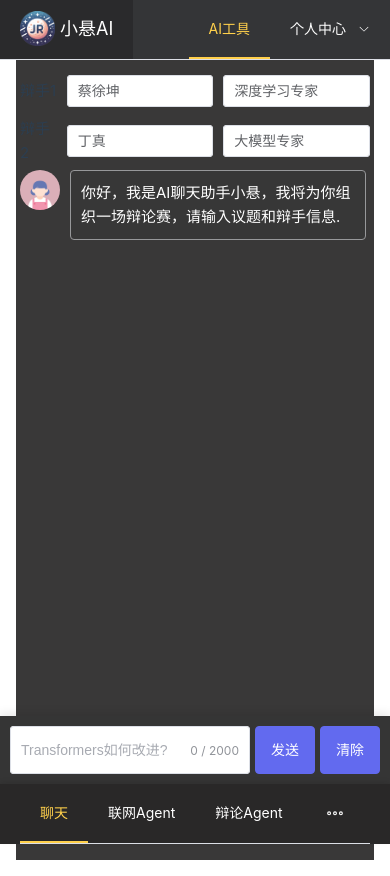
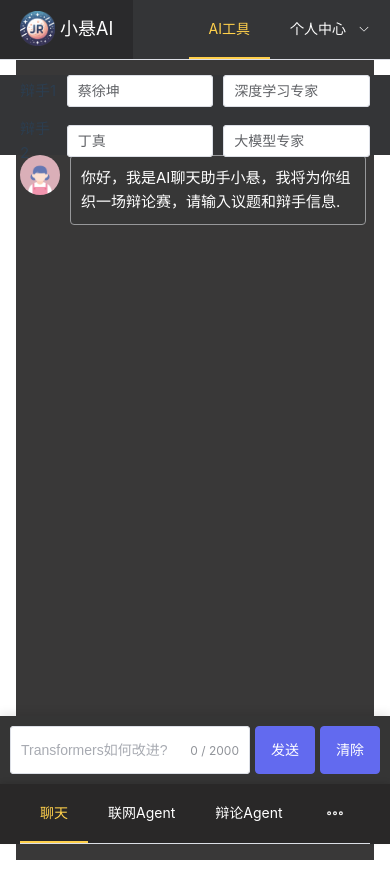
Before and after one commit to xdrshjr/Vue-JR-Ollama-Chat, a Vue app: page /agent_debate in a window 390 px wide. Built offline with nearby package versions, Linux system fonts and the light colour scheme.

Commit message:
[modify] 添加了辩论agent

```diff
--- a/src/views/AgentDebateView.vue
+++ b/src/views/AgentDebateView.vue
@@ -1,7 +1,7 @@
 <template>
   <div class="common-layout">
     <el-container>
-        <el-header style="height: 10%; position: fixed; width: 100%;">
+        <el-header class="el-header-title">
           <div class="debate-person-box">
             <div style="width: 60px">辩手1</div>
             <el-input v-model="input1" style="margin-left:10px;width: 240px" placeholder="蔡徐坤" />
@@ -26,6 +26,8 @@
               >
                 <img v-if="message.role === 'user'" src="/user.png" class="avatar" />
                 <img v-if="message.role === 'assistant'" src="/robot.png" class="avatar" />
+                <img v-if="message.role === 'debate'" src="/作家.png" class="avatar" />
+                <img v-if="message.role === 'anti_debate'" src="/经理.png" class="avatar" />
                 <div
                     :class="['message', message.role === 'user' ? 'user-message' : 'assistant-message']"
                     v-html="message.content"
@@ -71,6 +73,7 @@ const messages = ref<any[]>([{ role: 'assistant', content: '你好，我是AI聊
 let newMessage = ref<string>('');
 const loading = ref<boolean>(false);
 const error = ref<boolean>(false);
+let is_defence = ref<boolean>(false);
 
 const input1 = ref("蔡徐坤")
 const input1_profile = ref("深度学习专家")
@@ -147,7 +150,11 @@ const callApi = async (message: string) => {
               messages.value.pop();
             }
             const newAssistantMessage = `[${data.name || '对不起，我无法获取到姓名。'}] [${data.profile || '对不起，我无法获取到描述。'}]: ${data.message || '对不起，我无法回答你的问题。'}`;
-            messages.value.push({ role: 'assistant', content: marked(newAssistantMessage), loading: false, progress: 0 });
+            if (data.name === input1.value) {
+              messages.value.push({ role: 'debate', content: marked(newAssistantMessage), loading: false, progress: 0 });
+            } else {
+              messages.value.push({ role: 'anti_debate', content: marked(newAssistantMessage), loading: false, progress: 0 });
+            }
             await nextTick(scrollToBottom);
           }
         } catch (error) {
@@ -232,7 +239,14 @@ onMounted(scrollToBottom);
 
 .el-main-class {
   padding: 0;
-  margin-top: 10vh;
+  margin-top: 8%;
+}
+
+.el-header-title {
+  position: fixed;
+  width: 100%;
+  height: 80px;
+  background: #343537;
 }
 
 .common-layout {
@@ -353,6 +367,18 @@ onMounted(scrollToBottom);
 }
 
 @media (max-width: 768px) {
+  .el-main-class {
+    padding: 0;
+    margin-top: 18%;
+  }
+
+  .el-header-title {
+    position: fixed;
+    width: 100%;
+    height: 80px;
+    background: #343537;
+  }
+
   .common-layout {
     height: 100vh;
     width: 100vw;
@@ -361,7 +387,7 @@ onMounted(scrollToBottom);
   }
 
   .chat-container {
-    height: calc(80vh - 50px);
+    height: calc(80vh - 55px);
     width: 100%;
     overflow: hidden;
   }
```
Also changed, not shown: public/作家.png (added), public/经理.png (added).
